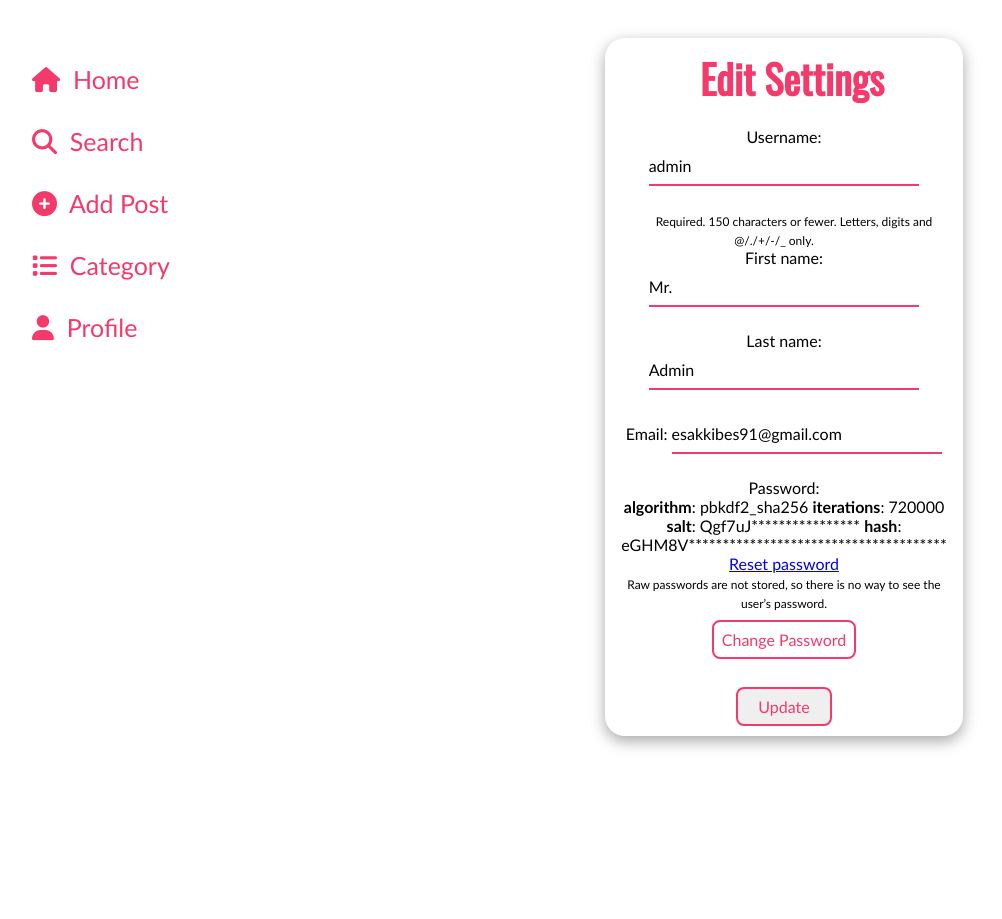
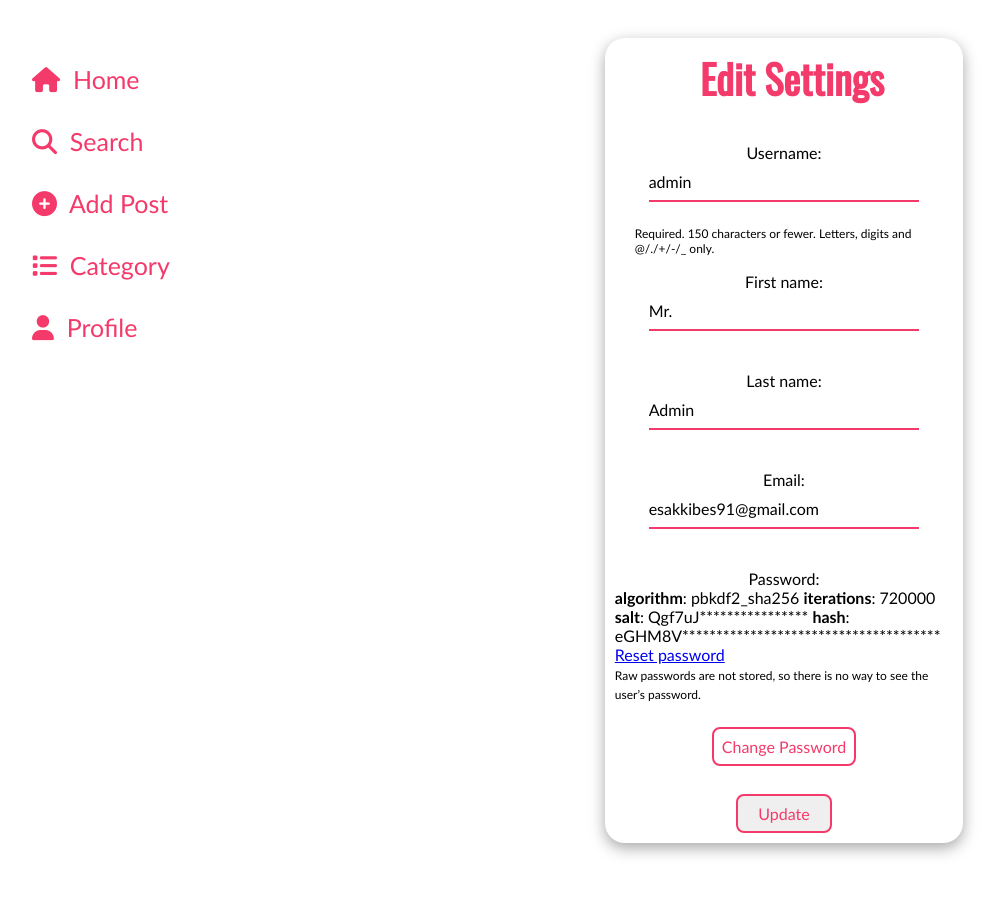
Before and after one commit to Esakkinathan/newblog, a Django app: page /members/edit_profile/ in a window 1280 px wide. Shown: the part 43-962 px from the top of the page, without its empty margins (48-1050 px from the left). Before the commit the page ends 792 px from the top, so only its background shows below. Run offline with Django 5.2, Linux system fonts and the light colour scheme; a user stored in the database is signed in; data comes from the database, SQL or seed files in the repository; some libraries are stand-ins or nearby versions; some web fonts are replaced.

Commit message:
commit cha ges

```diff
--- a/members/templates/registration/edit_profile.html
+++ b/members/templates/registration/edit_profile.html
@@ -2,20 +2,28 @@
 {% block title%}Edit Settings{%endblock%}
 {% block content%}
 <br><br>
+<style>
+    form > p{
+        display: flex;
+        flex-direction: column;
+        justify-content: center;
+        align-items: center;
+    }
+
+</style>
 <div class="LoginForm">
     <h1 class="articleTitle">Edit Settings</h1>
     <br/>
-    <center>
-            <form method="POST">
+            <form method="POST" class="edit_profile">
                 {% csrf_token %}
                 {{form.as_p}}
                 <br>
+                <center>
                 <a href = "{% url 'password_change' %}" class="myButton" style="text-decoration: none;">Change Password</a>
                 <br/><br><br>
                 <button class = "myButton">Update </button>
-
+            </center>
             </form>
         </div>
-    </center>
     <br/><br/><br/><br/>
 {% endblock %}
--- a/myblog/templates/add_category.html
+++ b/myblog/templates/add_category.html
@@ -4,7 +4,7 @@
 <br/><br/><br/><br>
 {% if user.is_authenticated %}
 
-    <h1 class="blogHead"> Create Category</h1>
+    <h1 class="cmtHead"> Create Category</h1>
     <br/><br/>
     <center>
     <div class="postForm">
@@ -12,7 +12,7 @@
             {% csrf_token %}
             {{form.as_p}}
             <br>
-            <button class = "btn btn-outline-primary">Submit</button>
+            <button class="myButton">Submit</button>
         </form>
     </div>
     </center>
--- a/static/myblog/css/style.css
+++ b/static/myblog/css/style.css
@@ -677,6 +677,18 @@ summary{
     border: 3px solid var(--pink);
     margin-bottom: 3rem;
 }
+.edit_profile > p{
+    display: flex;
+    flex-direction: column;
+
+}
+.CreateUSerForm{
+    width: 90%;
+    margin-left: 5%;
+    box-shadow: rgba(0, 0, 0, 0.35) 0px 5px 15px;
+    border-radius: 10px;
+
+}
 @media screen and (min-width:768px){
 
     .lap-navigation{
@@ -789,9 +801,11 @@ summary{
         display: flex;
         flex-direction: column;
         align-items: center;
+        width: 40%;
+        margin-left: 30%;
     }
     .CreateUSerForm > form > p{
-    display: flex;
+            display: flex;
     flex-direction: column;
     justify-content: center ;
     align-items: center;
```
Also changed, not shown: members/templates/registration/create_user_profile.html (+11 -2 lines).
